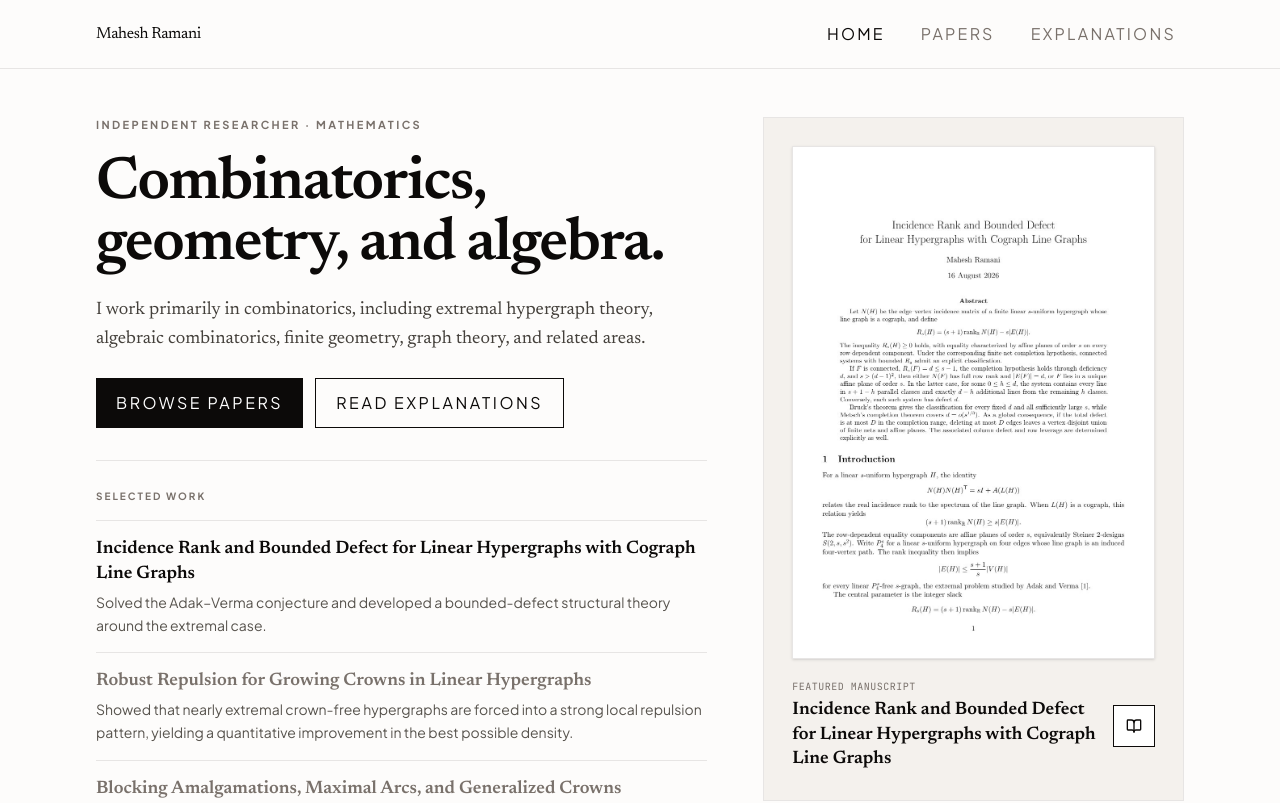
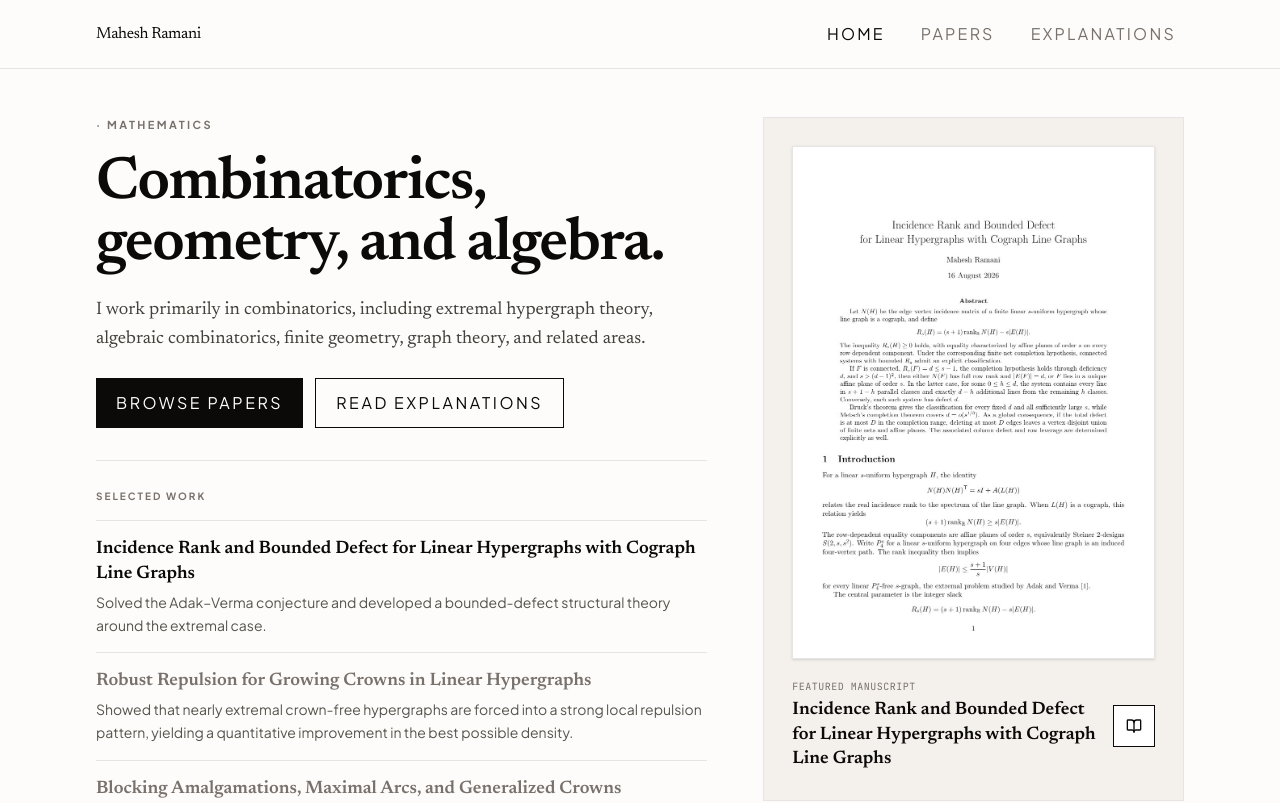
Before and after one commit to Mahesh-Ramani/research, a React (Vite) app: page / in a window 1280 px wide. Shown: the top 803 px of the page. Built offline with nearby package versions, Linux system fonts and the light colour scheme.

Commit message:
Simplify site labels and remove About page

```diff
--- a/src/data/siteData.ts
+++ b/src/data/siteData.ts
@@ -1,6 +1,5 @@
 export const SITE = {
   name: 'Mahesh Ramani',
-  role: 'Independent Researcher',
   email: 'mahesh.ramani.iyer@gmail.com',
   intro:
     'I work primarily in combinatorics, including extremal hypergraph theory, algebraic combinatorics, finite geometry, graph theory, and related areas.',
```
